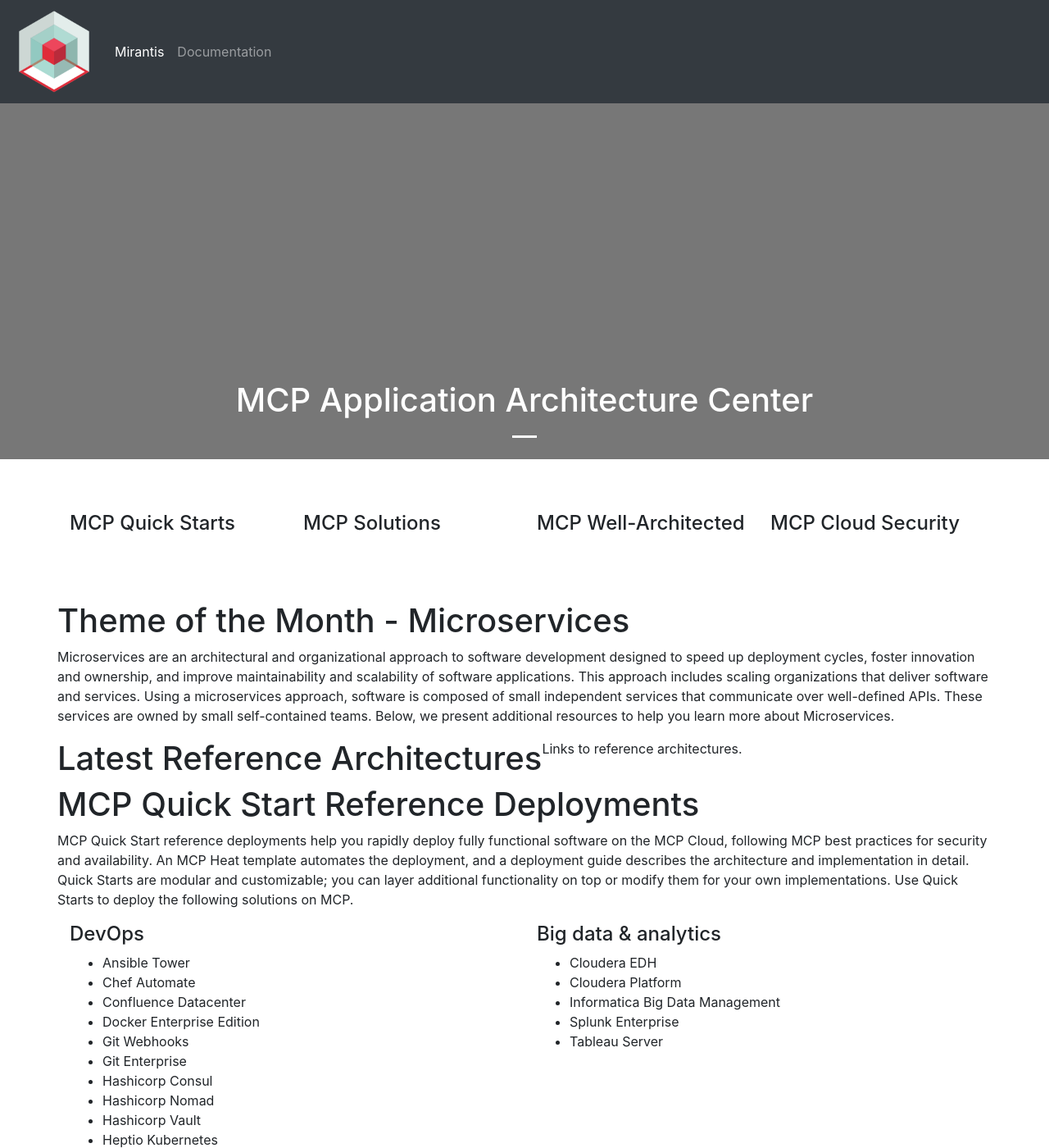
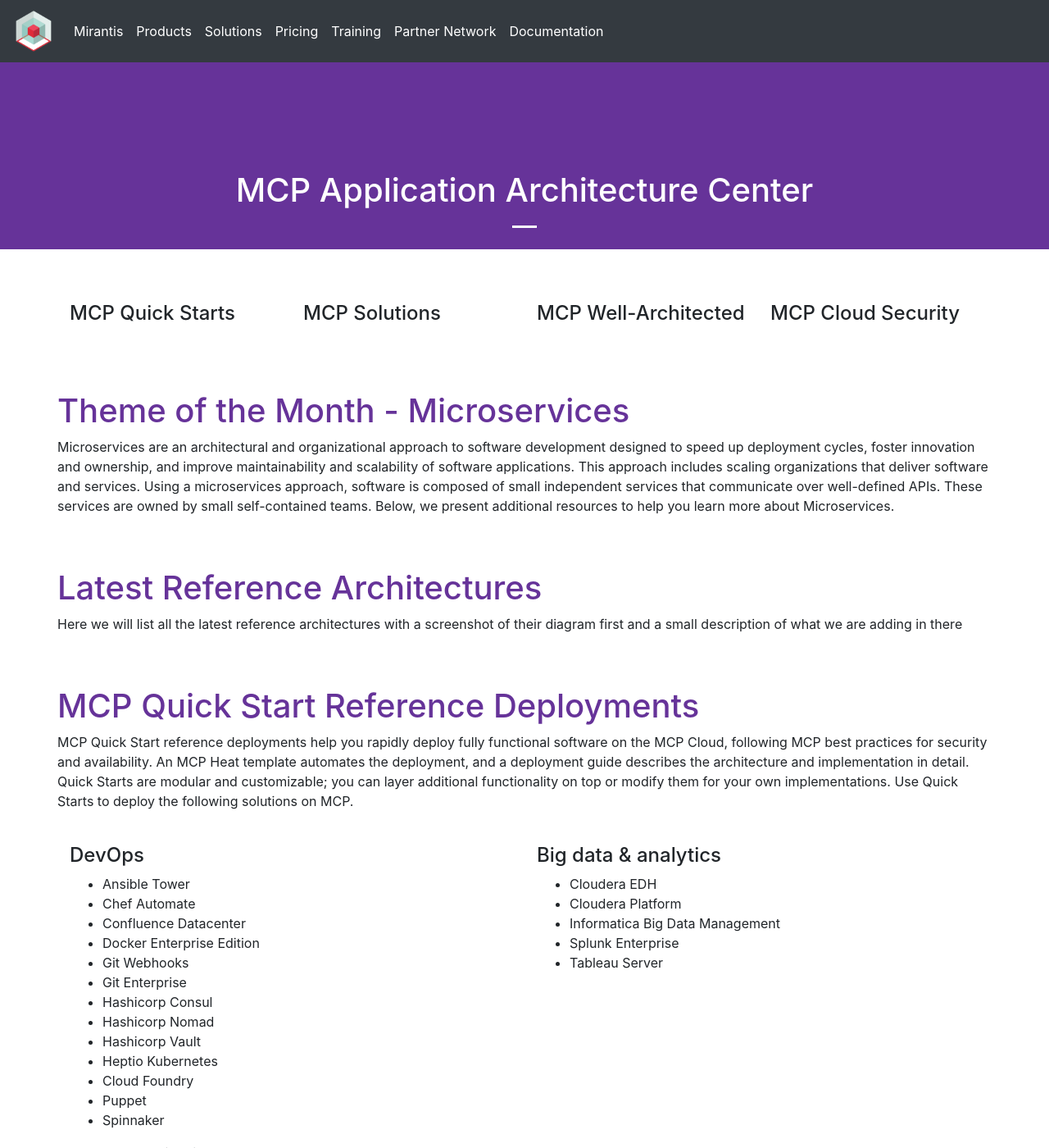
Before and after one commit to mcp-samples/mcp-samples.github.io, a Jekyll site: the page built from index.md, in a window 1280 px wide and 1400 px high. Shown: the whole window at 82% size. Built offline with Jekyll 4.4.1, drawn with Linux system fonts in a browser that asks for light colours; some of the changed text lies outside the part shown.

Commit message:
Fixing everything in the design

```diff
--- a/_layouts/default.html
+++ b/_layouts/default.html
@@ -17,28 +17,27 @@
   </head>
 
   <body>
-
     <header>
       <div class="container">
       <nav class="navbar navbar-expand-md navbar-dark fixed-top bg-dark">
-        <a class="navbar-brand" href="#"><img height="100" width="100" src="/assets/images/icon-MCP-outlined.png"></a>
+        <a class="navbar-brand" href="#"><img height="50" width="50" src="/assets/images/icon-MCP-outlined.png"></a>
         <button class="navbar-toggler" type="button" data-toggle="collapse" data-target="#navbarCollapse" aria-controls="navbarCollapse" aria-expanded="false" aria-label="Toggle navigation">
           <span class="navbar-toggler-icon"></span>
         </button>
         <div class="collapse navbar-collapse" id="navbarCollapse">
           <ul class="navbar-nav mr-auto">
-            <li class="nav-item active">
-              <a class="nav-link" href="https://www.mirantis.com">Mirantis <span class="sr-only">(current)</span></a>
-            </li>
-            <li class="nav-item">
-              <a class="nav-link" href="https://docs.mirantis.com">Documentation</a>
-            </li>
+            <li class="nav-item active"><a class="nav-link" href="https://www.mirantis.com">Mirantis <span class="sr-only">(current)</span></a></li>
+	    <li class="nav-item active"><a class="nav-link" href="https://www.mirantis.com">Products</a></li>
+	    <li class="nav-item active"><a class="nav-link" href="https://www.mirantis.com">Solutions</a></li>
+	    <li class="nav-item active"><a class="nav-link" href="https://www.mirantis.com">Pricing</a></li>
+	    <li class="nav-item active"><a class="nav-link" href="https://www.mirantis.com">Training</a></li>
+	    <li class="nav-item active"><a class="nav-link" href="https://www.mirantis.com">Partner Network</a></li>
+            <li class="nav-item active"><a class="nav-link" href="https://docs.mirantis.com">Documentation</a></li>
           </ul>
         </div>
       </nav>
       </div>
     </header>
-
     <main role="main">
       <div id="myCarousel" class="carousel slide" data-ride="carousel">
         <ol class="carousel-indicators">
@@ -77,24 +76,32 @@
 </br>
 </br>
 </br>
-      <div class="container marketing">
+	<div class="container">
         	<div class="row">
-		<h1>Theme of the Month - Microservices</h1>
+			<h1 class="heading">Theme of the Month - Microservices</h1>
+			</br>
 			<p>Microservices are an architectural and organizational approach to software development designed to speed up deployment cycles, foster innovation and ownership, and improve maintainability and scalability of software applications.
 
 This approach includes scaling organizations that deliver software and services. Using a microservices approach, software is composed of small independent services that communicate over well-defined APIs. These services are owned by small self-contained teams.
 
 Below, we present additional resources to help you learn more about Microservices.</p>
+		</div>
 		</br>
-		<h1>Latest Reference Architectures</h1>
 		</br>
-<p>Links to reference architectures.</p>
+		<div class="row">
+			<h1 class="heading">Latest Reference Architectures</h1>
+			<p>Here we will list all the latest reference architectures with a screenshot of their diagram first and a small description of what we are adding in there</p>
+		</div>
 		</br>
-<h1>MCP Quick Start Reference Deployments </h1>
-
+		</br>
+		<div class="row">
+			<h1 class="heading">MCP Quick Start Reference Deployments </h1>
+			</br>
 			<p>MCP Quick Start reference deployments help you rapidly deploy fully functional software on the MCP Cloud, following MCP best practices for security and availability. An MCP Heat template automates the deployment, and a deployment guide describes the architecture and implementation in detail. Quick Starts are modular and customizable; you can layer additional functionality on top or modify them for your own implementations. Use Quick Starts to deploy the following solutions on MCP.</p>
-
 		</div>
+      	</div>
+	</br>
+	<div class="container">
 	<div class="row">
 		<div class="col">
 			<h4>DevOps</h4>
--- a/assets/css/carousel.css
+++ b/assets/css/carousel.css
@@ -24,17 +24,21 @@ body {
 
 /* Declare heights because of positioning of img element */
 .carousel-item {
-  height: 32rem;
-  background-color: #777;
+  height: 16rem;
+  background-color: #663399;
 }
 .carousel-item > img {
   position: absolute;
   top: 0;
   left: 0;
   min-width: 100%;
-  height: 32rem;
+  height: 16rem;
 }
 
+/* MENU */
+.heading {
+  color: #663399;
+}
 
 /* MARKETING CONTENT
 -------------------------------------------------- */
--- a/index.md
+++ b/index.md
@@ -2,44 +2,3 @@
 layout: default
 title: MCP Application Architecture Center
 ---
-
-### Theme of the Month - Microservices
-
-
-Microservices are an architectural and organizational approach to software development designed to speed up deployment cycles, foster innovation and ownership, and improve maintainability and scalability of software applications.
-
-This approach includes scaling organizations that deliver software and services. Using a microservices approach, software is composed of small independent services that communicate over well-defined APIs. These services are owned by small self-contained teams.
-
-Below, we present additional resources to help you learn more about Microservices.
-
-### Latest Reference Architectures
-
-Links to reference architectures.
-
-### MCP Quick Start Reference Deployments
-
-MCP Quick Start reference deployments help you rapidly deploy fully functional software on the MCP Cloud, following MCP best practices for security and availability. An MCP Heat template automates the deployment, and a deployment guide describes the architecture and implementation in detail. Quick Starts are modular and customizable; you can layer additional functionality on top or modify them for your own implementations. Use Quick Starts to deploy the following solutions on MCP.
-
-#### DevOps
-
-* Ansible Tower
-* Chef Automate
-* Confluence Datacenter
-* Docker Enterprise Edition
-* Git Webhooks
-* Git Enterprise
-* Hashicorp Consul
-* Hashicorp Nomad
-* Hashicorp Vault
-* Heptio Kubernetes
-* Cloud Foundry
-* Puppet
-* Spinnaker
-
-#### Big data & analytics
-
-* Cloudera EDH
-* Cloudera Platform
-* Informatica Big Data Management
-* Splunk Enterprise
-* Tableau Server
```
Also changed, not shown: other parts of _layouts/default.html (+1 -1 lines). Lines whose indentation alone changed are shown as unchanged.
